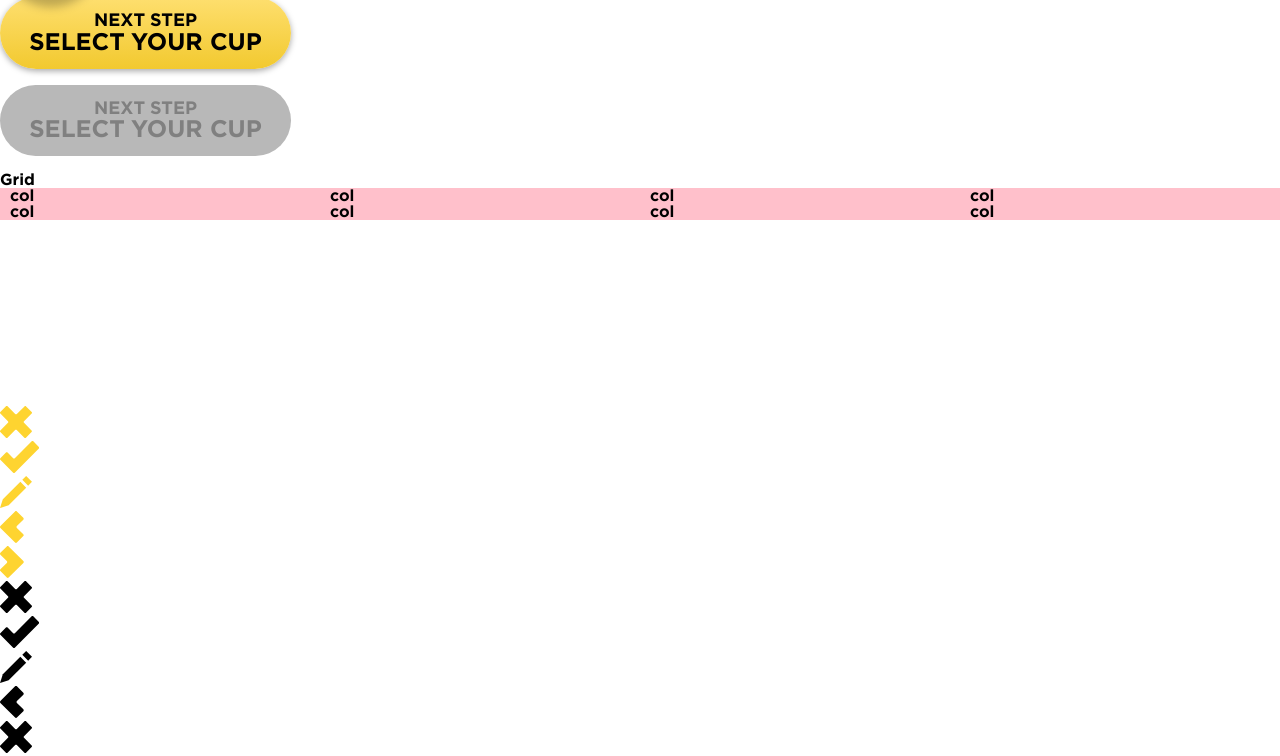
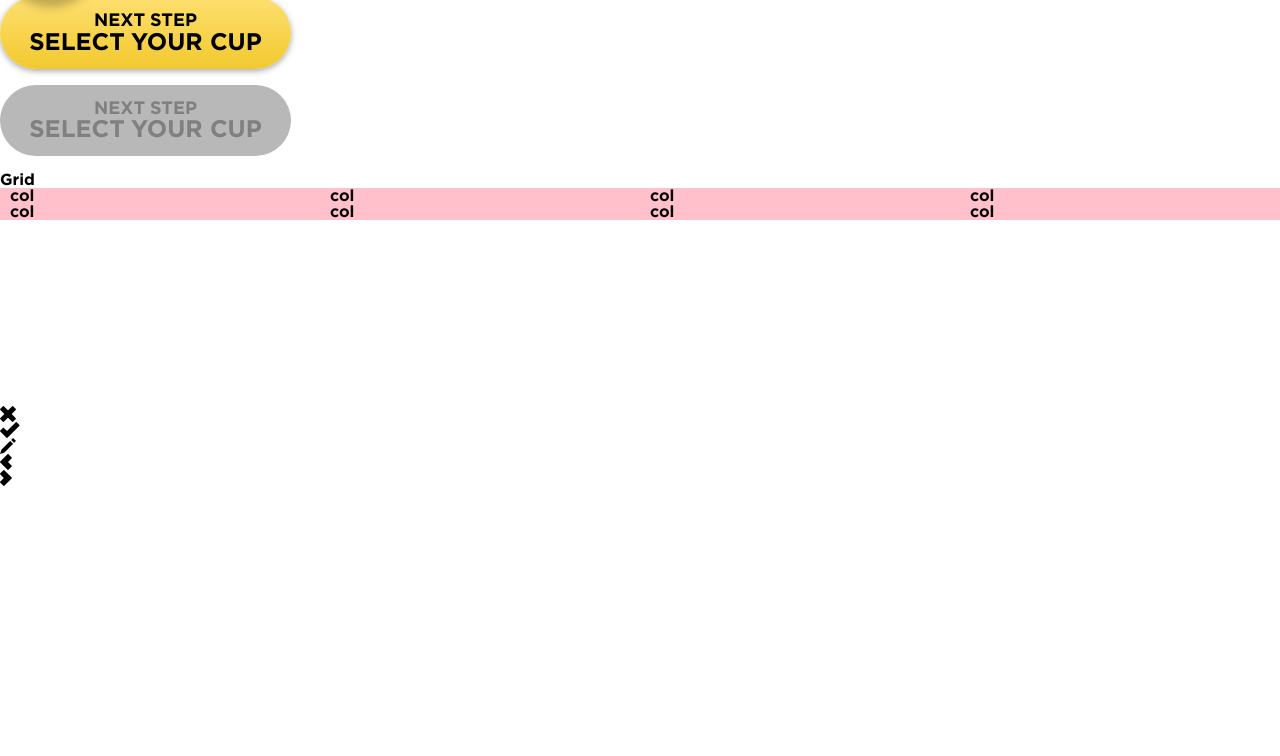
Before and after one commit to aethel/mms_keyboard, a website: page styleguide.html in a window 1280 px wide. Shown: the part 922-1678 px from the top of the page. After the commit the page ends 1408 px from the top, so only its background shows below. Drawn offline with Linux system fonts and the light colour scheme.

Commit message:
edit/close button, icons

```diff
--- a/styles/sass/atoms/_buttons.scss
+++ b/styles/sass/atoms/_buttons.scss
@@ -45,6 +45,7 @@
   border-radius: 50%;
   width: 50px;
   height: 50px;
+  line-height: 0;
 }
 
 .default-btn--large-round {
--- a/styles/sass/molecules/_icons.scss
+++ b/styles/sass/molecules/_icons.scss
@@ -1,88 +1,40 @@
-[class^="icon-"] {
-  &::before {
-    content: '';
-    display: inline-block;
-    background-image: url(../../../images/sprite.svg);
-    background-repeat: no-repeat;
-  }
+@font-face {
+    font-family: 'icomoon';
+    src:
+        url('../../fonts/icomoon.ttf?djx6u7') format('truetype'),
+        url('../../fonts/icomoon.woff?djx6u7') format('woff'),
+        url('../../fonts/icomoon.svg?djx6u7#icomoon') format('svg');
+    font-weight: normal;
+    font-style: normal;
 }
 
-[class^="icon-ok-secondary"] {
-  &::before {
-    width: 39px;
-    height: 32px;
-    background-position: 0 0;
-  }
+[class^="icon-"], [class*=" icon-"] {
+    /* use !important to prevent issues with browser extensions that change fonts */
+    font-family: 'icomoon' !important;
+    speak: none;
+    font-style: normal;
+    font-weight: normal;
+    font-variant: normal;
+    text-transform: none;
+    line-height: 1;
+
+    /* Better Font Rendering =========== */
+    -webkit-font-smoothing: antialiased;
+    -moz-osx-font-smoothing: grayscale;
 }
 
-[class^="icon-ok-primary"] {
-  &::before {
-    width: 39px;
-    height: 32px;
-    background-position: -208px 0;
-  }
+.icon-close-primary:before {
+    content: "\e901";
 }
-
-[class^="icon-close-primary"] {
-  &::before {
-    width: 32px;
-    height: 32px;
-    background-position: -52px 0;
-  }
+.icon-edit-primary:before {
+    content: "\e902";
 }
-
-[class^="icon-close-secondary"] {
-  &::before {
-    width: 32px;
-    height: 32px;
-    background-position: -312px 0;
-  }
+.icon-next-primary:before {
+    content: "\e903";
 }
-
-[class^="icon-edit-primary"] {
-  &::before {
-    width: 32px;
-    height: 32px;
-    background-position: -104px 0;
-  }
+.icon-ok-primary:before {
+    content: "\e904";
 }
-
-[class^="icon-edit-secondary"] {
-  &::before {
-    width: 32px;
-    height: 32px;
-    background-position: -364px 0;
-  }
+.icon-prev-primary:before {
+    content: "\e905";
 }
-
-[class^="icon-prev-primary"] {
-  &::before {
-    width: 24px;
-    height: 32px;
-    background-position: -260px 0;
-  }
-}
-
-[class^="icon-prev-secondary"] {
-  &::before {
-    width: 24px;
-    height: 32px;
-    background-position: -468px 0;
-  }
-}
-
-[class^="icon-next-primary"] {
-  &::before {
-    width: 24px;
-    height: 32px;
-    background-position: -156px 0;
-  }
-}
-
-[class^="icon-next-secondary"] {
-  &::before {
-    width: 24px;
-    height: 32px;
-    background-position: -416px 0;
-  }
-}
--- a/styles/sass/molecules/_preview-icon.scss
+++ b/styles/sass/molecules/_preview-icon.scss
@@ -6,4 +6,5 @@
   padding: 10px 0 12px;
   background: $lighter-blue;
   box-shadow: inset 0 1px 2px -1px transparentize($light, 0.25), 0 5px 5px transparentize($dark, 0.55);
+  position: relative;
 }
--- a/styles/sass/molecules/_previews-list.scss
+++ b/styles/sass/molecules/_previews-list.scss
@@ -1,13 +1,6 @@
 .previews-list {
   margin: 0 0 53px;
-}
 
-.previews-list__header {
-  text-align: center;
-  margin: 0 0 30px;
-}
-
-.previews-list {
   .horizontal-list {
     text-align: center;
   }
@@ -16,3 +9,26 @@
     margin: 0 9px;
   }
 }
+
+.previews-list__header {
+  text-align: center;
+  margin: 0 0 30px;
+}
+
+.previews-list .default-btn--micro {
+  position: absolute;
+  font-size: 20px;
+  color: $default-icon;
+}
+
+.previews-list {
+  .preview-icon .default-btn--micro:first-child {
+    top: 0;
+    right: 0;
+  }
+
+  .preview-icon .default-btn--micro:last-child {
+    bottom: 0;
+    left: 0;
+  }
+}
--- a/styles/sass/utilities/variables.scss
+++ b/styles/sass/utilities/variables.scss
@@ -7,7 +7,7 @@
 $lighter-blue: #1f86c8;
 $disabled: #b8b8b8;
 $active-button: #57cd7f;
-$default-icon: hsla(38%, 72%, 99%, 1);
+$default-icon: #fed430;
 $button-light-stop: #ebcd5b;
 $button-dark-stop: #edc122;
 $button-personalise-light-stop: #fedf6f;
```
Also changed, not shown: index.html (+12 -8 lines), fonts/bebasneue_bold-webfont.woff (deleted), fonts/bebasneue_bold-webfont.woff2 (deleted), fonts/icomoon.ttf (added), fonts/icomoon.woff (added), images/image-placeholder.png (added), styles/css/main.css, 1 other file.
